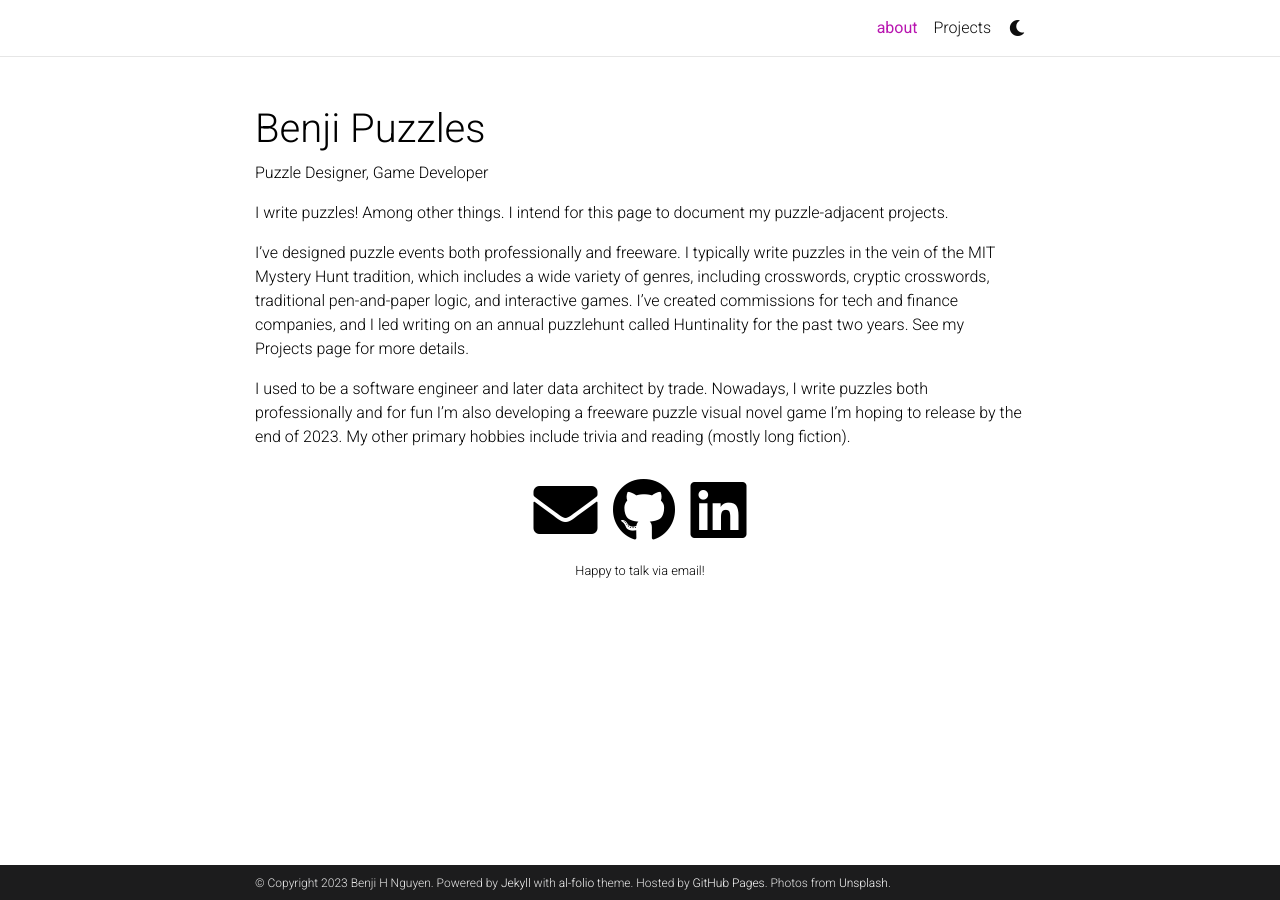
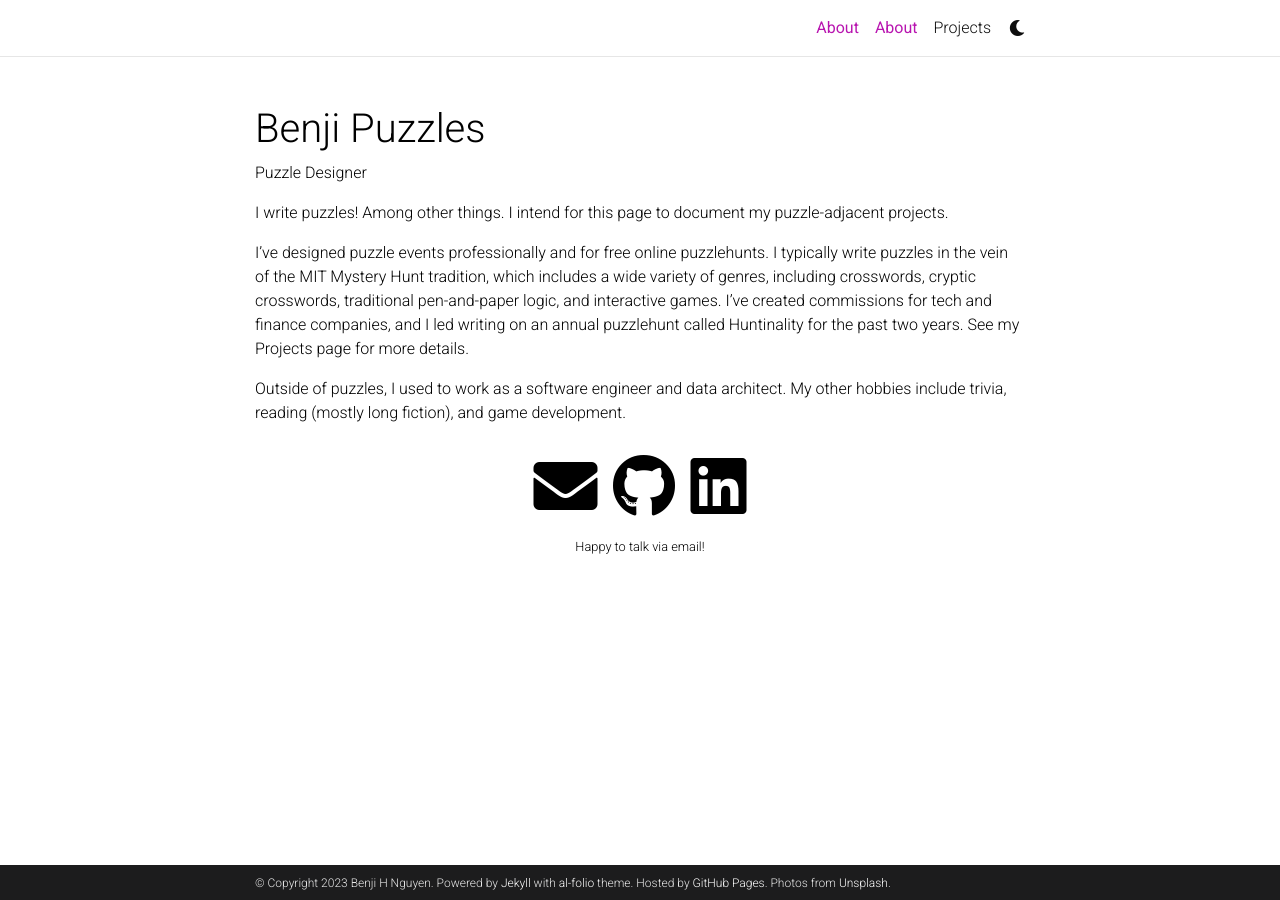
Before and after one commit to bhhnguyen/bhhnguyen.github.io, a Jekyll site: the page built from _pages/about.md, in a window 1280 px wide. Built offline with Jekyll 4.4.1, drawn with Linux system fonts in a browser that asks for light colours; comment, search, counter and statistics services are not loaded; a style sheet for code colours, icons or effects is not loaded.

```diff
--- a/_includes/projects.html
+++ b/_includes/projects.html
@@ -13,7 +13,7 @@
           alt="project thumbnail" -%}
         {%- endif %}
         <div class="card-body">
-          <h2 class="card-title text-lowercase">{{ project.title }}</h2>
+          <h2 class="card-title">{{ project.title }}</h2>
           <p class="card-text">{{ project.description }}</p>
           <div class="row ml-1 mr-1 p-0">
             {%- if project.github -%}
--- a/_includes/projects_horizontal.html
+++ b/_includes/projects_horizontal.html
@@ -15,7 +15,7 @@
         <div class="col-md-12">
         {%- endif -%}
           <div class="card-body">
-            <h3 class="card-title text-lowercase">{{ project.title }}</h3>
+            <h3 class="card-title">{{ project.title }}</h3>
             <p class="card-text">{{ project.description }}</p>
             <div class="row ml-1 mr-1 p-0">
               {%- if project.github -%}
--- a/_pages/about.md
+++ b/_pages/about.md
@@ -1,8 +1,10 @@
 ---
 layout: about
-title: about
+title: About
 permalink: /
-subtitle: Puzzle Designer, Game Developer
+subtitle: Puzzle Designer
+nav: true
+nav_order: 2
 
 #profile:
 #  align: right
@@ -20,6 +22,6 @@ social: true  # includes social icons at the bottom of the page
 
 I write puzzles! Among other things. I intend for this page to document my puzzle-adjacent projects.
 
-I've designed puzzle events both professionally and freeware. I typically write puzzles in the vein of the MIT Mystery Hunt tradition, which includes a wide variety of genres, including crosswords, cryptic crosswords, traditional pen-and-paper logic, and interactive games. I've created commissions for tech and finance companies, and I led writing on an annual puzzlehunt called Huntinality for the past two years. See my Projects page for more details.
+I've designed puzzle events professionally and for free online puzzlehunts. I typically write puzzles in the vein of the MIT Mystery Hunt tradition, which includes a wide variety of genres, including crosswords, cryptic crosswords, traditional pen-and-paper logic, and interactive games. I've created commissions for tech and finance companies, and I led writing on an annual puzzlehunt called Huntinality for the past two years. See my Projects page for more details.
 
-I used to be a software engineer and later data architect by trade. Nowadays, I write puzzles both professionally and for fun I'm also developing a freeware puzzle visual novel game I'm hoping to release by the end of 2023. My other primary hobbies include trivia and reading (mostly long fiction).
+Outside of puzzles, I used to work as a software engineer and data architect. My other hobbies include trivia, reading (mostly long fiction), and game development.
```
